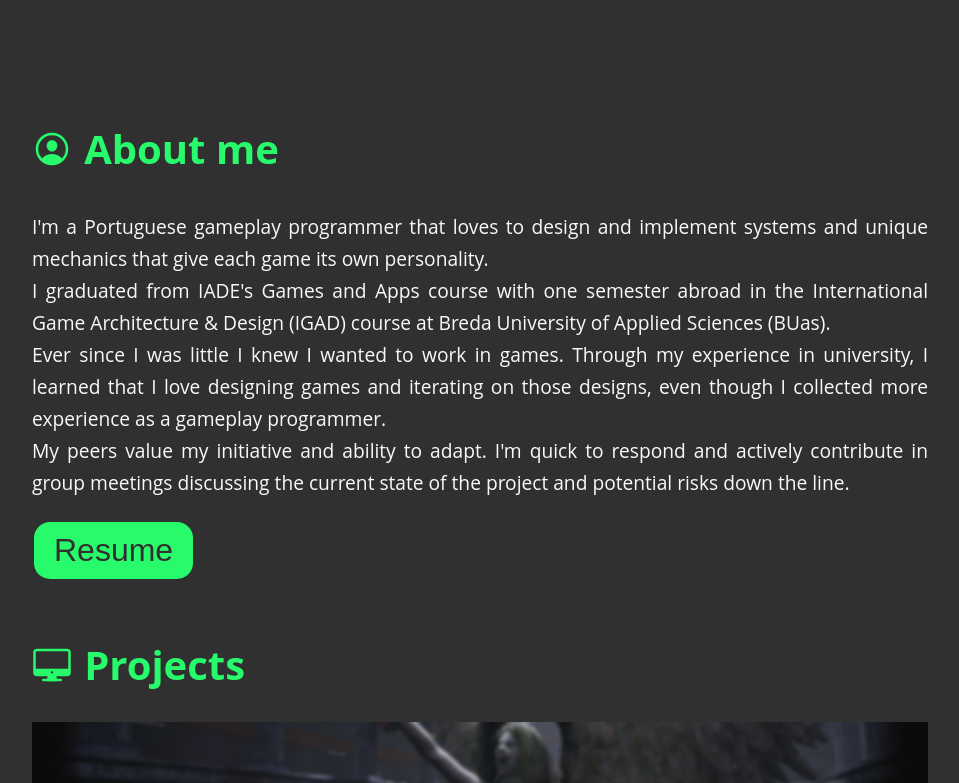
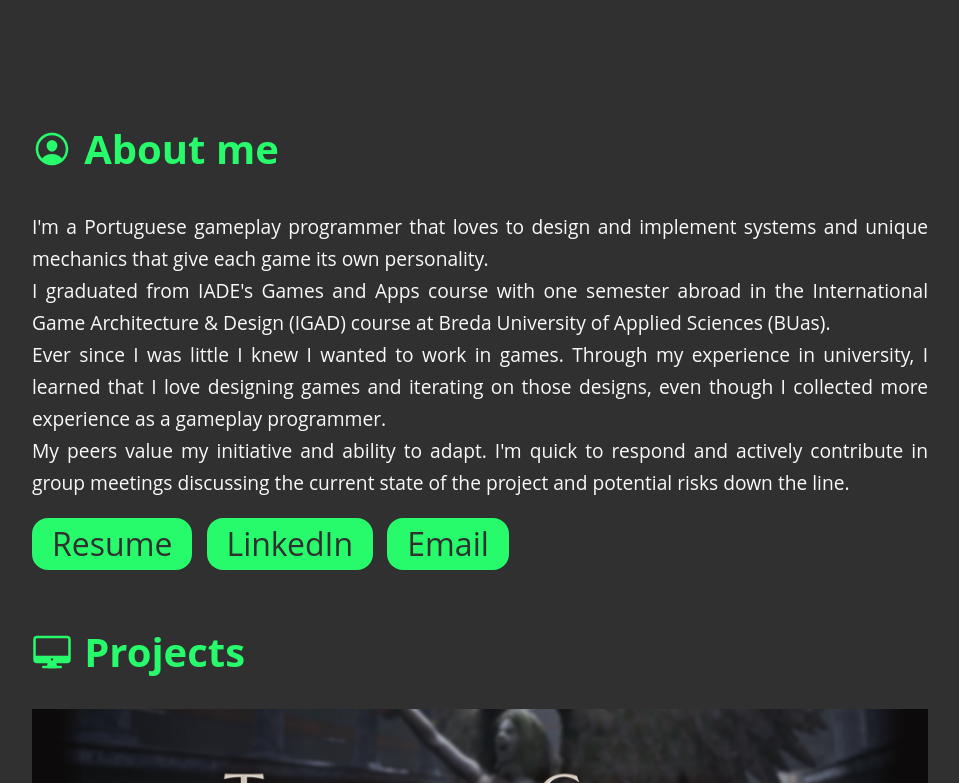
Before and after one commit to Ricardo-Cacheira/ricardo-cacheira.github.io, a plain HTML site: page index.html in a window 1280 px wide. Shown: the part 694-1477 px from the top of the page, without its empty margins (160-1119 px from the left). Drawn offline with nearby package versions, Linux system fonts and the light colour scheme.

Commit message:
Extra Pill Buttons

```diff
--- a/assets/main.css
+++ b/assets/main.css
@@ -129,6 +129,7 @@ h1[class="animate"] {
 }
 
 .pill {
+    font: inherit;
     font-size: 2rem;
     background-color: var(--light-green);
     border: none;
@@ -137,7 +138,7 @@ h1[class="animate"] {
     text-align: center;
     text-decoration: none;
     display: inline-block;
-    margin: 4px 2px;
+    margin-right: 10px;
     cursor: pointer;
     border-radius: 16px;
 }
@@ -178,6 +179,7 @@ h1[class="animate"] {
 }
 
 #about-me {
+    display: inherit;
     height: auto;
     min-height: 100% !important;
     text-align: justify;
--- a/index.html
+++ b/index.html
@@ -52,6 +52,8 @@
         </p>
 
         <button id="resume" class="animate pill" onclick="window.open('assets/resume.pdf', '_blank');">Resume</button>
+        <a class="pill animate" href="https://www.linkedin.com/in/ricardocacheira/">LinkedIn</a>
+        <a class="pill animate" href="mailto:ricardo.cacheira@hotmail.com">Email</a>
     </div>
 
     <div id="projects" class="section">
```
